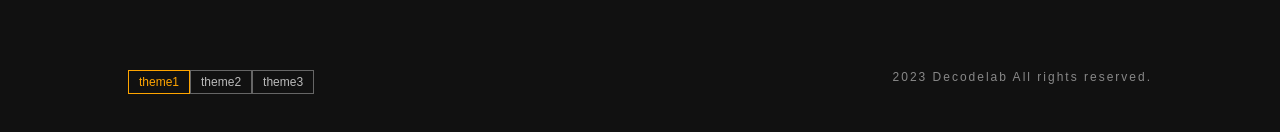
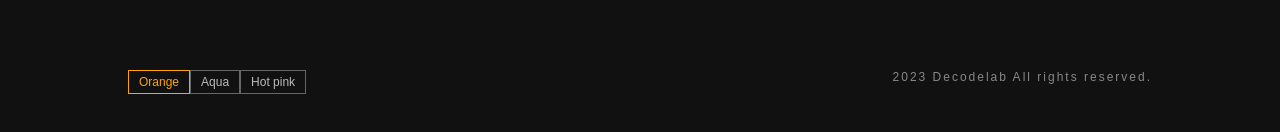
Before and after one commit to seohyon-cho/next13-atomic, a Next.js app: page /my-favorait in a window 1280 px wide. Shown: the part 636-768 px from the top of the page. Built offline with nearby package versions, Linux system fonts and the light colour scheme.

Commit message:
카테고리 컴포넌트 호출시 전달해야 되는 데이터값과 메뉴명이 다를경우 처리

```diff
--- a/components/molecules/Category/Category.jsx
+++ b/components/molecules/Category/Category.jsx
@@ -2,7 +2,7 @@ import Btn from '@/components/atoms/Button/Btn';
 import styles from './Category.module.scss';
 import clsx from 'clsx';
 
-function Category({ items, onClick, active }) {
+function Category({ items, onClick, active, names }) {
 	return (
 		<nav className={clsx(styles.category)}>
 			{/* 해당 컴포넌트를 범용적으로 활용하기 위해서 items: 출력될 메뉴데이터, active:핸들러함수로 전달해야 되는 활성화값 */}
@@ -12,7 +12,7 @@ function Category({ items, onClick, active }) {
 					onClick={() => onClick(items[idx])}
 					isActive={active === items[idx]}
 				>
-					{el}
+					{names ? names[idx] : el}
 				</Btn>
 			))}
 		</nav>
--- a/components/organisms/Footer/Footer.jsx
+++ b/components/organisms/Footer/Footer.jsx
@@ -13,6 +13,7 @@ function Footer() {
 			<nav>
 				<Category
 					items={['theme1', 'theme2', 'theme3']}
+					names={['Orange', 'Aqua', 'Hot pink']}
 					active={Theme}
 					onClick={setTheme}
 				/>
```
